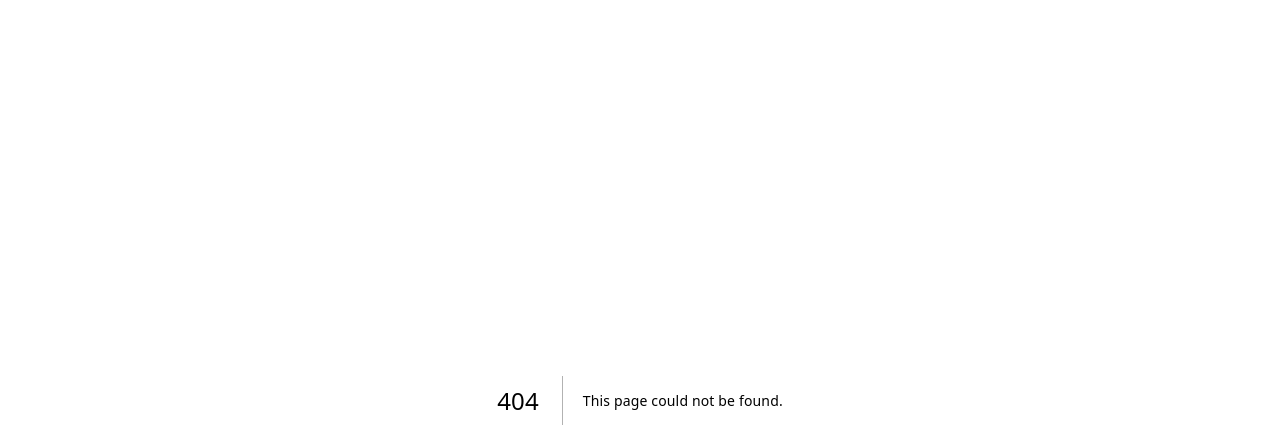
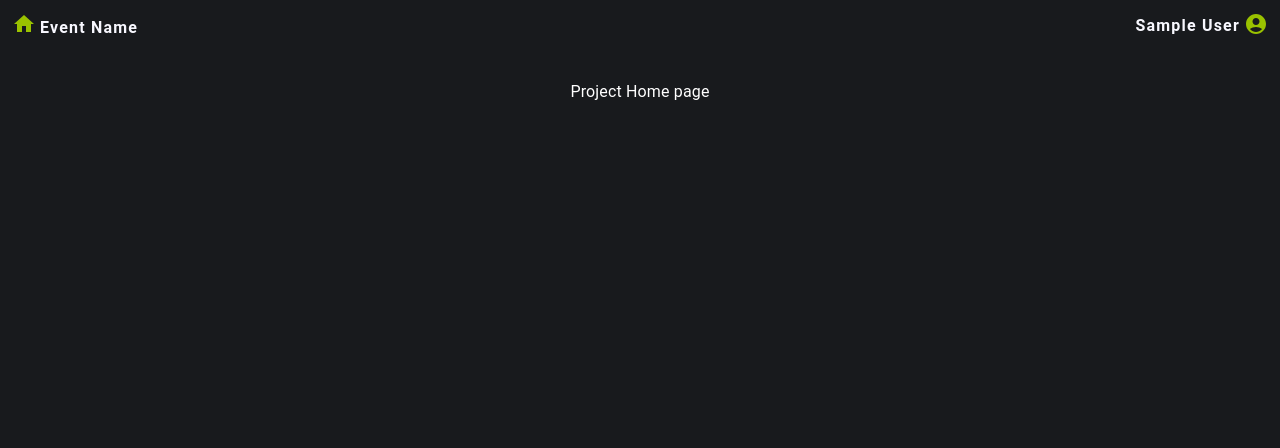
Before and after one commit to CWxMaxX/event-management-web-app, a Next.js app in the folder event-man-web-app/: page /project in a window 1280 px wide. Before the commit this address had no page. Shown: the top 448 px of the page. Built offline with nearby package versions, Linux system fonts and the light colour scheme; no server answers; sample sign-in values are in the browser's storage.

Commit message:
Home added

```diff
--- a/event-man-web-app/components/Layouts/CommonLayout.jsx
+++ b/event-man-web-app/components/Layouts/CommonLayout.jsx
@@ -25,7 +25,7 @@ function CommonLayout({ children, title }) {
 	};
 	return (
 		<div className={"flex-1 h-screen  bgDark "}>
-      <SectionRow className="h-12 bgDark z-10 sm:justify-start justify-center  title  w-full items-center px-10 fixed ">
+			<SectionRow className='h-12 bgDark z-10 sm:justify-start justify-center  title  w-full items-center px-10 fixed '>
 				<HomeIcon
 					sx={{ color: "#9ac200" }}
 					onClick={() => goToHome()}
@@ -35,12 +35,9 @@ function CommonLayout({ children, title }) {
 				<span className={"pt-1 absolute hidden sm:inline-block right-10 "}>
 					{user?.displayName || "No User"}
 				</span>
-        <AccountCircleIcon
-          sx={{ color: "#9ac200" }}
-          className={"absolute  right-3 z-10"}
-        />
+				<AccountCircleIcon sx={{ color: "#9ac200" }} className={"absolute  right-3 z-10"} />
 			</SectionRow>
-      <SectionColumn className={"flex-1 z-0 w-full pt-20    items-center"}>
+			<SectionColumn className={"flex-1 z-0 w-full pt-20 text-white   items-center"}>
 				{children}
 			</SectionColumn>
 		</div>
--- a/event-man-web-app/pages/home/index.js
+++ b/event-man-web-app/pages/home/index.js
@@ -32,6 +32,9 @@ function index() {
 				<Button onClick={handleSignOut}>Sign Out</Button>
 				<div>
 					<AddCircleIcon
+						onClick={() => {
+							router.push("/project/addNewProject");
+						}}
 						sx={{
 							color: "#9ac200",
 							width: 50,
--- /dev/null
+++ b/event-man-web-app/pages/project/addNewProject.jsx
@@ -0,0 +1,12 @@
+import React from "react";
+import CommonLayout from "../../components/Layouts/CommonLayout";
+
+const AddNewProject = () => {
+	return (
+		<div className='flex-1'>
+			<CommonLayout title={"Add new event"}>Test</CommonLayout>
+		</div>
+	);
+};
+
+export default AddNewProject;
--- /dev/null
+++ b/event-man-web-app/pages/project/index.jsx
@@ -0,0 +1,12 @@
+import React from "react";
+import CommonLayout from "../../components/Layouts/CommonLayout";
+
+const Index = () => {
+	return (
+		<div className='flex-1'>
+			<CommonLayout title={"Event Name"}>Project Home page</CommonLayout>
+		</div>
+	);
+};
+
+export default Index;
```
Lines whose indentation alone changed are shown as unchanged.
